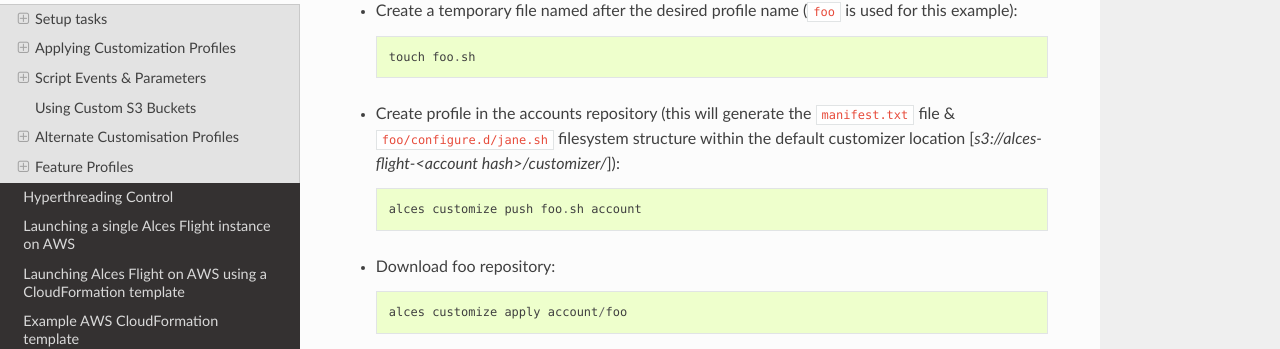
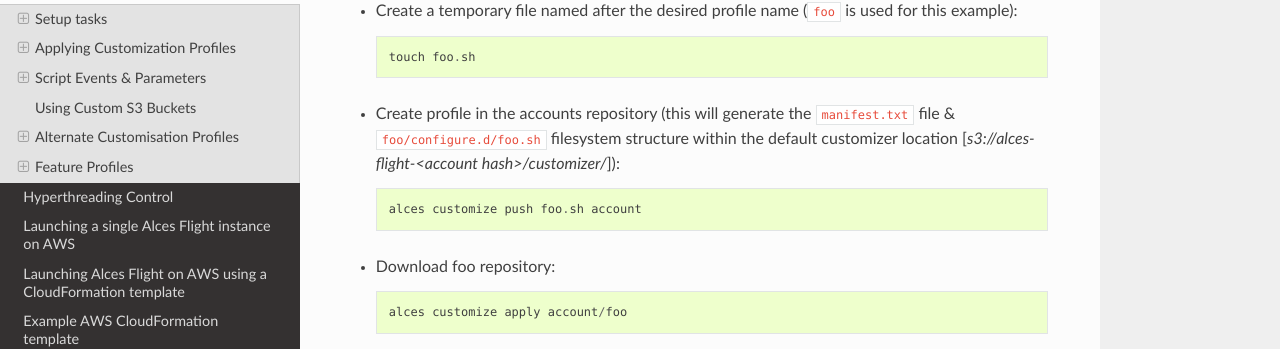
Before and after one commit to alces-software/flight-appliance-docs, a Sphinx documentation site: the page built from docs/source/customisation/customisation.rst, in a window 1280 px wide and 900 px high, scrolled down 6112 px. Shown: the part 127-476 px from the top of the window. Built offline with Sphinx 7.4.7 and the Read the Docs theme 2.0.0, drawn with Linux system fonts in a browser that asks for light colours.

Commit message:
jane -> foo

```diff
--- a/docs/source/customisation/customisation.rst
+++ b/docs/source/customisation/customisation.rst
@@ -216,7 +216,7 @@
 
     touch foo.sh
 
-- Create profile in the accounts repository (this will generate the ``manifest.txt`` file & ``foo/configure.d/jane.sh`` filesystem structure within the default customizer location [`s3://alces-flight-<account hash>/customizer/`])::
+- Create profile in the accounts repository (this will generate the ``manifest.txt`` file & ``foo/configure.d/foo.sh`` filesystem structure within the default customizer location [`s3://alces-flight-<account hash>/customizer/`])::
 
     alces customize push foo.sh account
 
```
